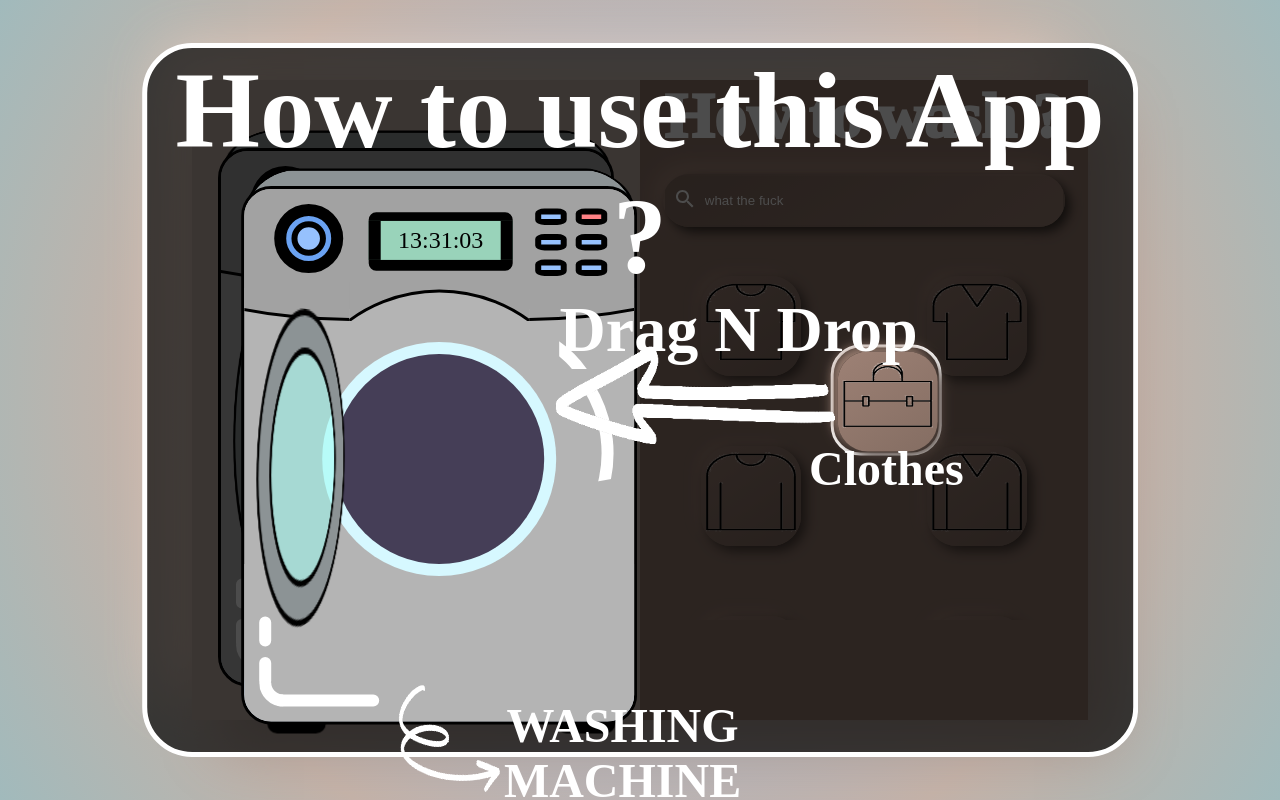
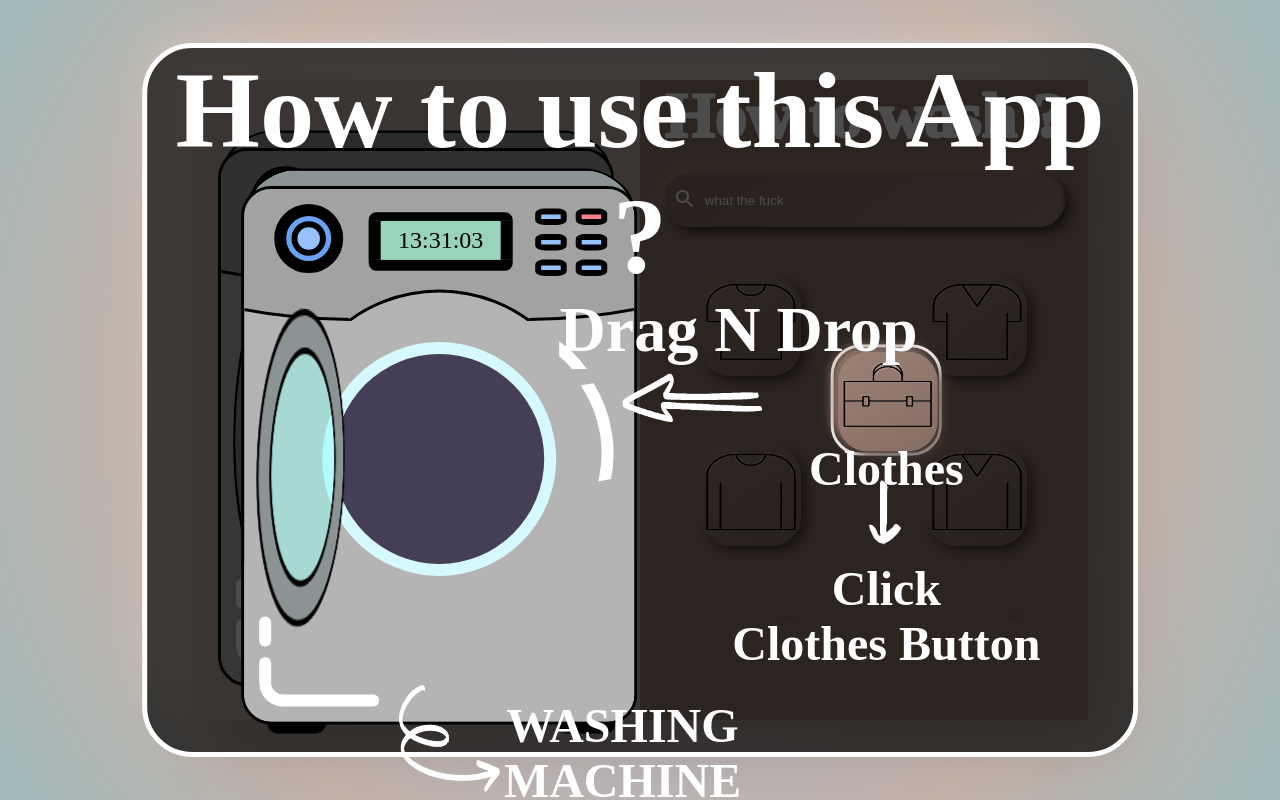
Before and after one commit to byungmin12/HowToWashClothes, a React (Create React App) app in the folder client/: page / in a window 1280 px wide. Built offline with nearby package versions, Linux system fonts and the light colour scheme; a web font is replaced by a local one.

Commit message:
add click message

```diff
--- a/client/src/components/IntroModal.jsx
+++ b/client/src/components/IntroModal.jsx
@@ -48,10 +48,13 @@ const Title = styled.div`
 const ClothesArrow = styled.img`
   position: absolute;
   transform: translate(-50%, -50%) rotate(180deg);
-  width: 25vw;
+  width: 10rem;
   top: 50%;
   left: 55%;
   z-index: 999;
+  @media screen and (max-width: 600px) {
+    display: none;
+  }
 `;
 
 export const WashingMachineTextContainer = styled.div`
@@ -59,6 +62,9 @@ export const WashingMachineTextContainer = styled.div`
   top: 27%;
   left: 23%;
   z-index: 100;
+  @media screen and (max-width: 600px) {
+    display: none;
+  }
 `;
 
 export const WashingMachineArrow = styled.img`
@@ -70,12 +76,6 @@ export const WashingMachineArrow = styled.img`
   @media screen and (max-width: 1110px) {
     top: 100%;
   }
-  /* @media screen and (max-width: 920px) {
-    top: 115%;
-  }
-  @media screen and (max-width: 840px) {
-    top: 115%;
-  } */
 `;
 
 export const WashingMachineText = styled.div`
@@ -102,6 +102,9 @@ const ClothesArrowContainer = styled.div`
   height: 105px;
   border: 3px solid white;
   border-radius: 30px;
+  @media screen and (max-width: 600px) {
+    left: 50%;
+  }
 `;
 
 const ClothesText = styled.div`
@@ -131,6 +134,31 @@ const DragNDrop = styled.div`
   color: white;
   font-family: 'font-css';
   z-index: 999;
+  width: 100%;
+  text-align: center;
+  @media screen and (max-width: 600px) {
+    display: none;
+  }
+`;
+
+const ClickClothes = styled.div`
+  color: white;
+  position: absolute;
+  transform: translate(-50%, 0);
+  top: 60%;
+  left: 75%;
+  font-size: 3rem;
+  font-weight: 800;
+  font-family: 'font-css';
+  z-index: 999;
+  text-align: center;
+  width: 100%;
+  img {
+    height: 80px;
+  }
+  @media screen and (max-width: 600px) {
+    left: 50%;
+  }
 `;
 
 function IntroModal() {
@@ -168,6 +196,14 @@ function IntroModal() {
       <DragNDrop>
         <div>Drag N Drop</div>
       </DragNDrop>
+      <ClickClothes>
+        <img src="../../rowArrow.png" />
+        <div>
+          Click
+          <br />
+          Clothes Button
+        </div>
+      </ClickClothes>
     </Intro>
   );
 }
```
Also changed, not shown: client/public/rowArrow.png (added).
